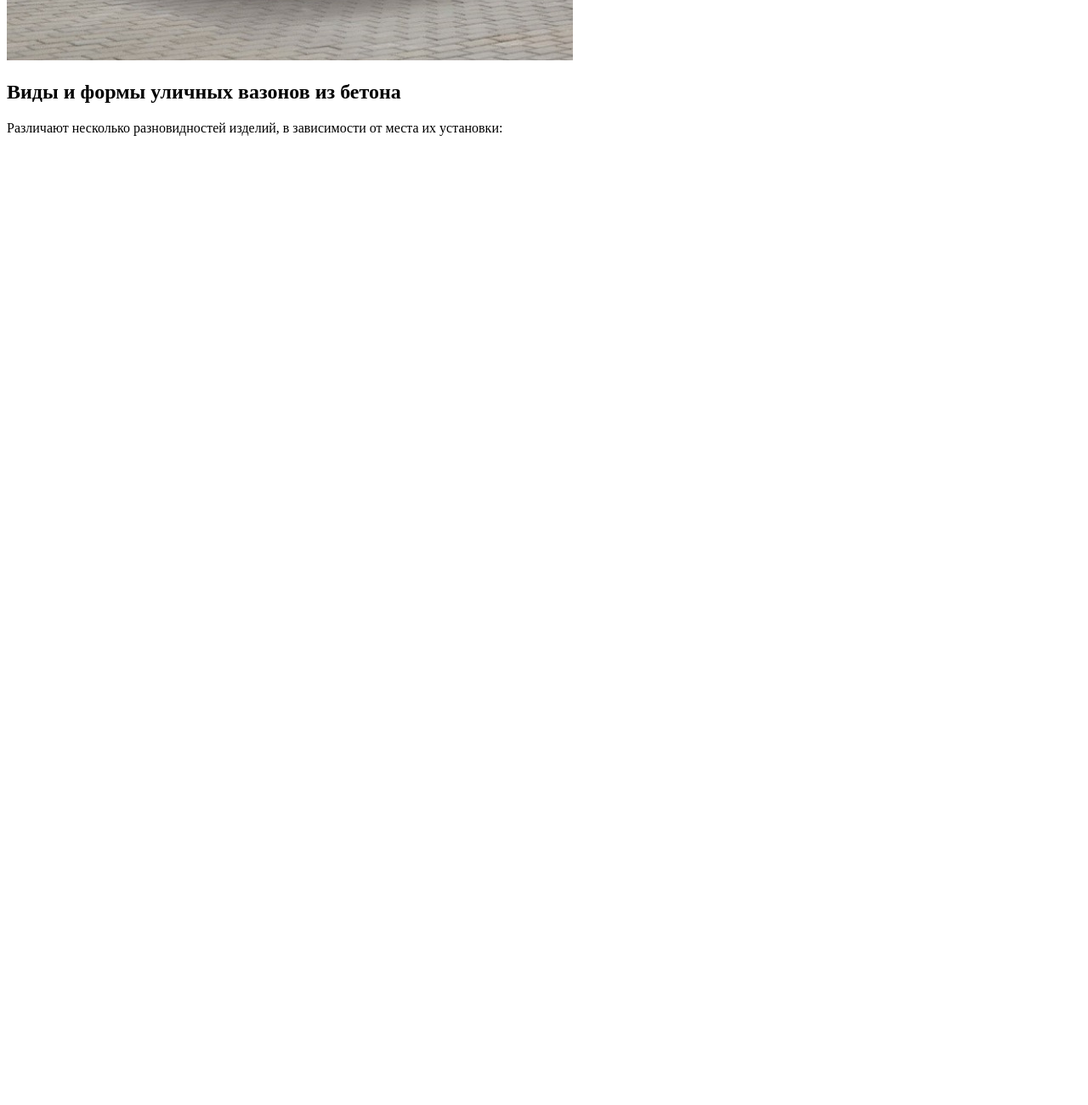
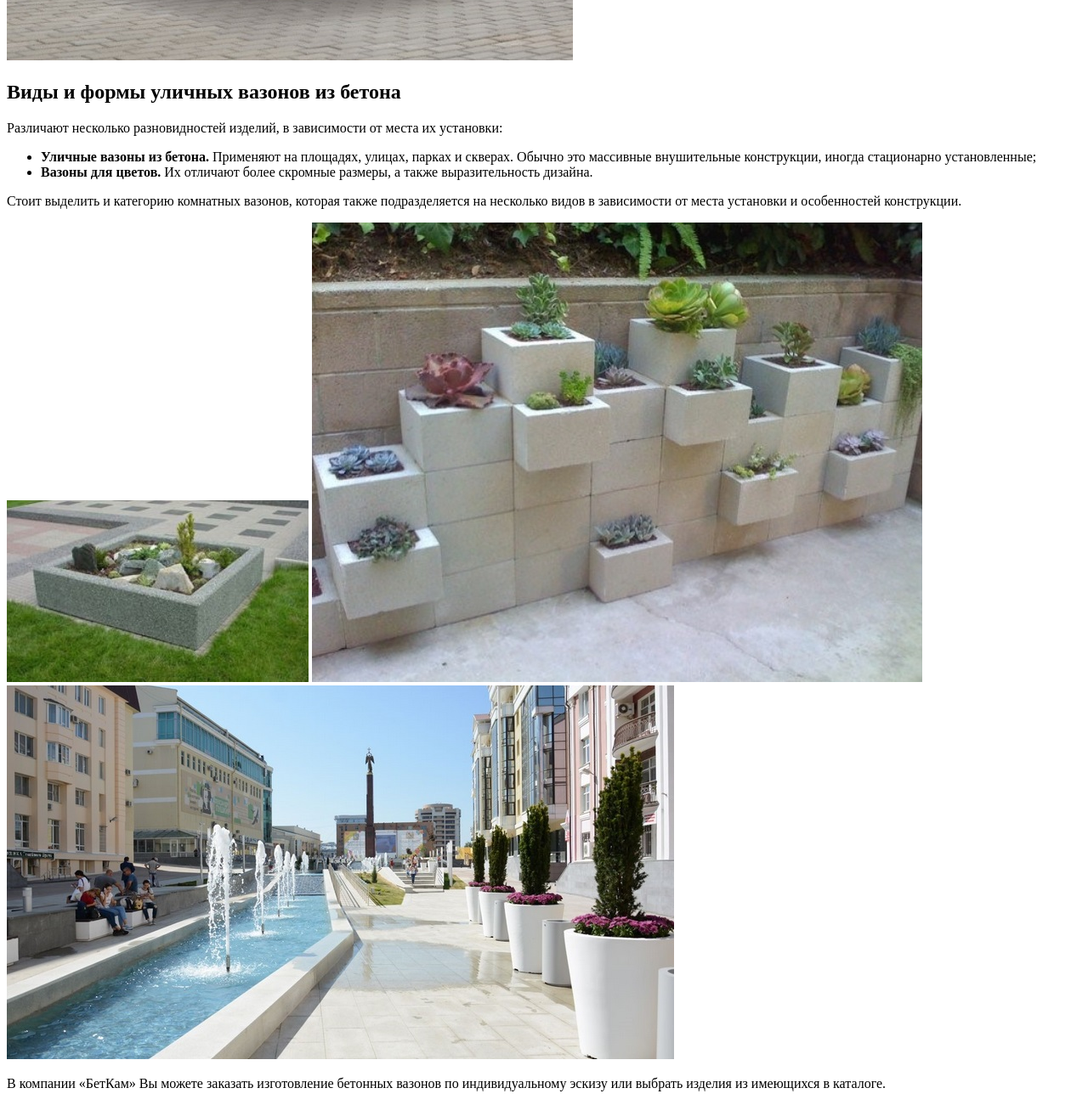
Before and after one commit to ksulunnaya/test2, a plain HTML site: page index.html in a window 1280 px wide. Shown: the part 5493-6794 px from the top of the page at 85% size. Before the commit the page ends 5669 px from the top, so only its background shows below. Drawn offline with Linux system fonts and the light colour scheme.

Commit message:
index.html

```diff
--- a/index.html
+++ b/index.html
@@ -137,6 +137,20 @@
 <img src="photo6.jpg" alt="Уличные вазоны для клумб в парковой зоне"> <br>
 <img src="photo7.jpg" alt="Бетонные вазоны для цветников на открытом воздухе">
 
-    <h2 id="types">Виды и формы уличных вазонов из бетона</h2>
-<p>Различают несколько разновидностей изделий, в зависимости от места их
-установки:</p>
+ <h2 id="types">Виды и формы уличных вазонов из бетона</h2>
+    <p>Различают несколько разновидностей изделий, в зависимости от места их установки:</p>
+    <ul>
+        <li><strong>Уличные вазоны из бетона.</strong> Применяют на площадях, улицах, парках и скверах. Обычно это массивные внушительные конструкции, иногда стационарно установленные;</li>
+        <li><strong>Вазоны для цветов.</strong> Их отличают более скромные размеры, а также выразительность дизайна.</li>
+    </ul>
+    <p>Стоит выделить и категорию комнатных вазонов, которая также подразделяется на несколько видов в зависимости от места установки и особенностей конструкции.</p>
+
+<img src="photo8.jpg" alt="Вазоны из бетона необычной формы для улицы">
+<img src="photo9.jpg" alt="Дизайнерские бетонные вазоны нестандартных форм">
+<img src="photo10.jpg" alt="Бетонные вазоны с растениями для украшения города">
+
+    <p>В компании «БетКам» Вы можете заказать изготовление бетонных вазонов по индивидуальному эскизу или выбрать изделия из имеющихся в каталоге.</p>
+
+
+</body>
+</html>
```
